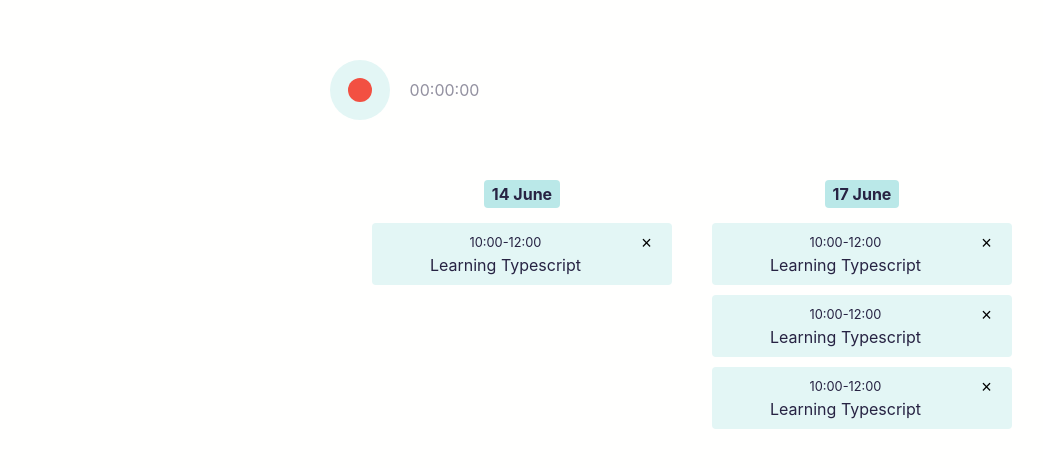
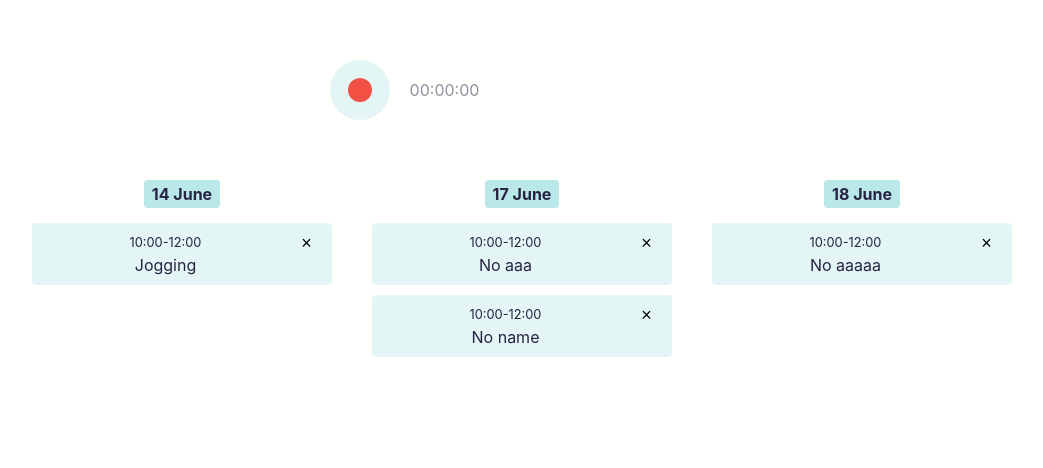
Before and after one commit to omgpiu/reactreduxts, a React (Create React App) app: page / in a window 1280 px wide. Shown: the top 468 px of the page, without its empty margins (233-1276 px from the left). Built offline with nearby package versions, Linux system fonts and the light colour scheme; data requests are answered from the project's data file.

Commit message:
fix: change task title

```diff
--- a/json-server/data.json
+++ b/json-server/data.json
@@ -7,13 +7,7 @@
       "dateEnd": "2021-06-14T18:35:39.616Z"
     },
     {
-      "title": "No name",
-      "dateStart": "2021-06-17T19:37:43.109Z",
-      "dateEnd": "2021-06-17T19:37:44.330Z",
-      "id": 4
-    },
-    {
-      "title": "No name",
+      "title": "No aaa",
       "dateStart": "2021-06-17T19:37:45.410Z",
       "dateEnd": "2021-06-17T19:37:46.188Z",
       "id": 5
@@ -23,6 +17,12 @@
       "dateStart": "2021-06-17T19:37:46.916Z",
       "dateEnd": "2021-06-17T19:37:48.410Z",
       "id": 6
+    },
+    {
+      "title": "No aaaaa",
+      "dateStart": "2021-06-18T13:02:00.897Z",
+      "dateEnd": "2021-06-18T13:02:03.004Z",
+      "id": 7
     }
   ]
 }
--- a/src/components/Calendar/Calendar.tsx
+++ b/src/components/Calendar/Calendar.tsx
@@ -1,8 +1,9 @@
 import CalendarCSS from './Calendar.module.css'
 import { useDispatch, useSelector } from 'react-redux';
-import { deleteUserEvent, loadUserEvents, selectEvents, UserEvent } from '../../state/user-events';
+import { loadUserEvents, selectEvents, UserEvent } from '../../state/user-events';
 import React, { useEffect } from 'react';
 import { addZero } from '../utils/utilFunctions';
+import EventItem from '../Recorder/EventItem';
 
 // const mapState = (state: RootState) => ({
 //     events: selectUserEventsState(state)
@@ -66,18 +67,8 @@ const Calendar = () => {
                 <div className={ CalendarCSS.calendar_day_label }>
                     <span>{ day } { month }</span>
                 </div>
-                { events.map(event => {
-                    return (
-                        <div key={ event.id } className={ CalendarCSS.calendar_event }>
-                            <div className={ CalendarCSS.calendar_event_info }>
-                                <div className={ CalendarCSS.calendar_event_time }>10:00-12:00</div>
-                                <div className={ CalendarCSS.calendar_event_title }>Learning Typescript</div>
-                            </div>
-                            <button className={ CalendarCSS.calendar_event_delete_button }
-                                    onClick={ () => dispatch(deleteUserEvent(event.id)) }>&times;</button>
-                        </div>
-                    )
-                }) }
+                { events.map(event => <EventItem event={ event } key={ event.id }/>
+                ) }
             </div>
         }) }</div>
 
--- /dev/null
+++ b/src/components/Recorder/EventItem.tsx
@@ -0,0 +1,49 @@
+import CalendarCSS from '../Calendar/Calendar.module.css';
+import { deleteUserEvent, updateUserEvent, UserEvent } from '../../state/user-events';
+import React, { useEffect, useRef, useState } from 'react';
+import { useDispatch } from 'react-redux';
+
+interface Props {
+    event: UserEvent
+}
+
+const EventItem: React.FC<Props> = ({ event }) => {
+
+    const dispatch = useDispatch()
+    const [editable, setEditable] = useState(false)
+    const [title, setTitle] = useState(event.title)
+    const inputRef = useRef<HTMLInputElement>(null)
+    const handleTitleClick = () => {
+        setEditable(true)
+    }
+    const onBlurHandler = () => {
+        if (title !== event.title) {
+            dispatch(updateUserEvent({ ...event, title }))
+        }
+        setEditable(false)
+    }
+    const onChangeHandler = (e: React.ChangeEvent<HTMLInputElement>) => {
+        setTitle(e.currentTarget.value)
+    }
+    useEffect(() => {
+        if (editable) {
+            inputRef.current?.focus()
+        }
+    }, [editable, title])
+    return (
+        <div key={ event.id } className={ CalendarCSS.calendar_event }>
+            <div className={ CalendarCSS.calendar_event_info }>
+                <div className={ CalendarCSS.calendar_event_time }>10:00-12:00</div>
+                <div className={ CalendarCSS.calendar_event_title }
+                     onClick={ handleTitleClick }
+                >{ editable ?
+                    <input type="text" ref={ inputRef } onBlur={ onBlurHandler } value={ title }
+                           onChange={ onChangeHandler }
+                    /> : event.title }</div>
+            </div>
+            <button className={ CalendarCSS.calendar_event_delete_button }
+                    onClick={ () => dispatch(deleteUserEvent(event.id)) }>&times;</button>
+        </div>
+    )
+}
+export default EventItem
--- a/src/state/user-events-const.ts
+++ b/src/state/user-events-const.ts
@@ -7,3 +7,6 @@ export const LOAD_FAILURE = 'userEvents/load_failure'
 export const DELETE_SUCCESS = 'userEvents/delete_success'
 export const DELETE_FAILURE = 'userEvents/delete_failure'
 export const DELETE_REQUEST = 'userEvents/delete_request'
+export const UPDATE_SUCCESS = 'userEvents/update_success'
+export const UPDATE_FAILURE = 'userEvents/update_failure'
+export const UPDATE_REQUEST = 'userEvents/update_request'
--- a/src/state/user-events.ts
+++ b/src/state/user-events.ts
@@ -12,7 +12,10 @@ import {
     DELETE_SUCCESS,
     LOAD_FAILURE,
     LOAD_REQUEST,
-    LOAD_SUCCESS
+    LOAD_SUCCESS,
+    UPDATE_FAILURE,
+    UPDATE_REQUEST,
+    UPDATE_SUCCESS
 } from './user-events-const';
 
 const initialState: UserEventsState = {
@@ -20,7 +23,7 @@ const initialState: UserEventsState = {
     allIds: []
 }
 
-const userEventsReducer = (state: UserEventsState = initialState, action: LoadSuccessAction | CreateSuccessAction | DeleteSuccessAction) => {
+const userEventsReducer = (state: UserEventsState = initialState, action: LoadSuccessAction | CreateSuccessAction | DeleteSuccessAction | UpdateSuccessAction) => {
     switch (action.type) {
         case LOAD_SUCCESS :
             const { events } = action.payload
@@ -31,15 +34,16 @@ const userEventsReducer = (state: UserEventsState = initialState, action: LoadSu
                     return byIds
                 }, {})
             }
-        case CREATE_SUCCESS : {
+
+        case CREATE_SUCCESS :
             const { event } = action.payload
             return {
                 ...state,
                 allIds: [...state.allIds, event.id],
                 byIds: { ...state.byIds, [event.id]: event }
             }
-        }
-        case DELETE_SUCCESS : {
+
+        case DELETE_SUCCESS :
             const { id } = action.payload
 
             const newState = {
@@ -49,12 +53,40 @@ const userEventsReducer = (state: UserEventsState = initialState, action: LoadSu
             }
             delete newState.byIds[id]
             return newState
+
+        case UPDATE_SUCCESS : {
+            const { event } = action.payload
+
+            return {
+                ...state,
+                byIds: { ...state.byIds, [event.id]: event },
+
+            }
         }
+
+
         default:
             return state
     }
 }
 export default userEventsReducer
+export const updateUserEvent = (event: UserEvent): ThunkAction<Promise<void>, RootState, undefined, UpdateRequestAction | UpdateFailureAction | UpdateSuccessAction> => async dispatch => {
+    dispatch({ type: UPDATE_REQUEST })
+    try {
+        const response = await fetch(`http://localhost:3001/events/${ event.id }`, {
+            method: 'PUT',
+            headers: {
+                'Content-Type': 'application/json'
+            },
+            body: JSON.stringify(event),
+        })
+        const updatedEvent: UserEvent = await response.json()
+
+        dispatch({ type: UPDATE_SUCCESS, payload: { event: updatedEvent } })
+    } catch (e) {
+        dispatch({ type: UPDATE_FAILURE, error: e.message })
+    }
+}
 export const deleteUserEvent = (id: UserEvent['id']): ThunkAction<Promise<void>, RootState, undefined, DeleteRequestAction | DeleteFailureAction | DeleteSuccessAction> =>
     async (dispatch) => {
         dispatch({
@@ -91,14 +123,14 @@ export const createUserEvent = (): ThunkAction<Promise<void>, RootState, undefin
                 dateStart,
                 dateEnd: new Date().toISOString()
             }
-            const responce = await fetch(`http://localhost:3001/events`, {
+            const response = await fetch(`http://localhost:3001/events`, {
                 method: 'POST',
                 headers: {
                     'Content-Type': 'application/json'
                 },
                 body: JSON.stringify(event)
             })
-            const createdEvent: UserEvent = await responce.json();
+            const createdEvent: UserEvent = await response.json();
             dispatch({
                 type: CREATE_SUCCESS,
                 payload: { event: createdEvent }
@@ -184,3 +216,16 @@ interface DeleteSuccessAction extends Action<typeof DELETE_SUCCESS> {
         id: UserEvent['id']
     }
 }
+
+interface UpdateRequestAction extends Action<typeof UPDATE_REQUEST> {
+}
+
+interface UpdateFailureAction extends Action<typeof UPDATE_FAILURE> {
+    error: string
+}
+
+interface UpdateSuccessAction extends Action<typeof UPDATE_SUCCESS> {
+    payload: {
+        event: UserEvent
+    }
+}
```
